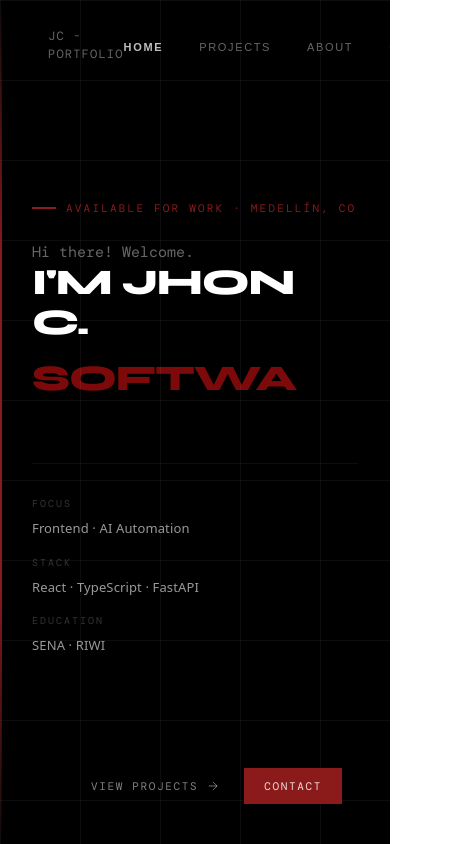
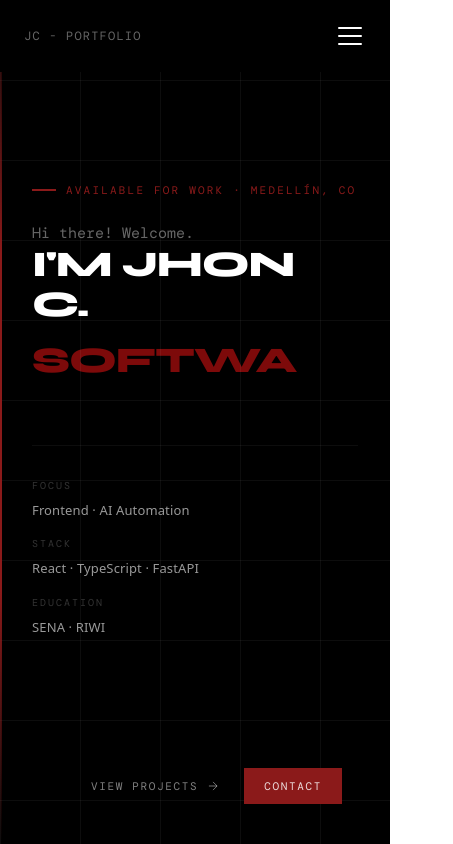
Before and after one commit to JhonCDeveloper/Portfolio-v2.0, a React (Vite) app: page / in a window 390 px wide. Shown: the whole page, 453 px wide, since content can reach past the window. Built offline with nearby package versions, Linux system fonts and the light colour scheme; a web font is replaced by a local one.

Commit message:
Mobile nav bar view fixed

```diff
--- a/src/components/Header.jsx
+++ b/src/components/Header.jsx
@@ -1,7 +1,14 @@
+import { useState } from 'react';
 import { NavLink } from 'react-router-dom';
+import { motion, AnimatePresence } from 'framer-motion';
 
 function Header() {
-  // Función para centralizar los estilos dinámicos de los enlaces
+  const [isOpen, setIsOpen] = useState(false);
+
+  const toggleMenu = () => setIsOpen(!isOpen);
+  const closeMenu = () => setIsOpen(false);
+
+  // Función para centralizar los estilos dinámicos de los enlaces de escritorio
   const linkStyles = ({ isActive }) =>
     `text-[11px] font-mona tracking-[0.15em] uppercase transition-all duration-300 ${
       isActive
@@ -9,16 +16,55 @@ function Header() {
         : 'text-softGray hover:text-darkRed hover:font-bold'
     }`;
 
+  // Estilos para los enlaces del menú móvil
+  const mobileLinkStyles = ({ isActive }) =>
+    `text-[20px] font-syne tracking-[0.25em] uppercase transition-all duration-300 block py-4 text-center ${
+      isActive
+        ? 'text-white font-bold'
+        : 'text-softGray hover:text-darkRed hover:font-bold'
+    }`;
+
+  // Animaciones para el overlay del menú móvil (framer-motion)
+  const menuVariants = {
+    closed: {
+      opacity: 0,
+      y: "-100%",
+      transition: {
+        type: "spring",
+        stiffness: 300,
+        damping: 30,
+        staggerChildren: 0.05,
+        staggerDirection: -1
+      }
+    },
+    opened: {
+      opacity: 1,
+      y: 0,
+      transition: {
+        type: "spring",
+        stiffness: 300,
+        damping: 30,
+        staggerChildren: 0.07,
+        delayChildren: 0.15
+      }
+    }
+  };
+
+  const linkVariants = {
+    closed: { opacity: 0, y: -20 },
+    opened: { opacity: 1, y: 0 }
+  };
+
   return (
-    <header className="bg-mainBlack text-fontGray px-[3rem] py-[1.7rem]">
-      <nav className="flex justify-between items-center">
+    <header className="bg-mainBlack text-fontGray px-6 py-5 md:px-[3rem] md:py-[1.7rem] relative z-50">
+      <nav className="flex justify-between items-center max-w-7xl mx-auto w-full">
         {/* LOGO */}
-        <div className="text-[12px] text-softGray tracking-widest uppercase font-dm">
+        <div className="text-[12px] text-softGray tracking-widest uppercase font-dm z-50">
           JC - Portfolio
         </div>
 
-        {/* MENÚ DE NAVEGACIÓN */}
-        <ul className="flex justify-around gap-[36px] items-center">
+        {/* MENÚ DE NAVEGACIÓN - ESCRITORIO */}
+        <ul className="hidden md:flex justify-around gap-[36px] items-center">
           <li>
             <NavLink to="/" className={linkStyles}>
               HOME
@@ -40,7 +86,66 @@ function Header() {
             </NavLink>
           </li>
         </ul>
+
+        {/* BOTÓN DE MENÚ MÓVIL (HAMBURGUESA) */}
+        <button
+          onClick={toggleMenu}
+          className="flex flex-col justify-center items-center md:hidden z-50 w-8 h-8 focus:outline-none"
+          aria-label="Toggle Menu"
+        >
+          <span
+            className={`bg-white block transition-all duration-300 h-0.5 w-6 rounded-sm ${
+              isOpen ? 'rotate-45 translate-y-1.5' : '-translate-y-1'
+            }`}
+          />
+          <span
+            className={`bg-white block transition-all duration-300 h-0.5 w-6 rounded-sm my-0.5 ${
+              isOpen ? 'opacity-0' : 'opacity-100'
+            }`}
+          />
+          <span
+            className={`bg-white block transition-all duration-300 h-0.5 w-6 rounded-sm ${
+              isOpen ? '-rotate-45 -translate-y-1.5' : 'translate-y-1'
+            }`}
+          />
+        </button>
       </nav>
+
+      {/* MENÚ MÓVIL (OVERLAY DESPLEGABLE) */}
+      <AnimatePresence>
+        {isOpen && (
+          <motion.div
+            initial="closed"
+            animate="opened"
+            exit="closed"
+            variants={menuVariants}
+            className="fixed inset-0 bg-black/95 backdrop-blur-lg flex flex-col justify-center items-center z-40 h-screen w-screen"
+          >
+            <ul className="flex flex-col gap-4 w-full px-8">
+              <motion.li variants={linkVariants}>
+                <NavLink to="/" className={mobileLinkStyles} onClick={closeMenu}>
+                  HOME
+                </NavLink>
+              </motion.li>
+              <motion.li variants={linkVariants}>
+                <NavLink to="/projects" className={mobileLinkStyles} onClick={closeMenu}>
+                  PROJECTS
+                </NavLink>
+              </motion.li>
+              <motion.li variants={linkVariants}>
+                <NavLink to="/about" className={mobileLinkStyles} onClick={closeMenu}>
+                  ABOUT
+                </NavLink>
+              </motion.li>
+              <motion.li variants={linkVariants}>
+                <NavLink to="/contact" className={mobileLinkStyles} onClick={closeMenu}>
+                  CONTACT
+                </NavLink>
+              </motion.li>
+            </ul>
+          </motion.div>
+        )}
+      </AnimatePresence>
     </header>
   );
 }
```
